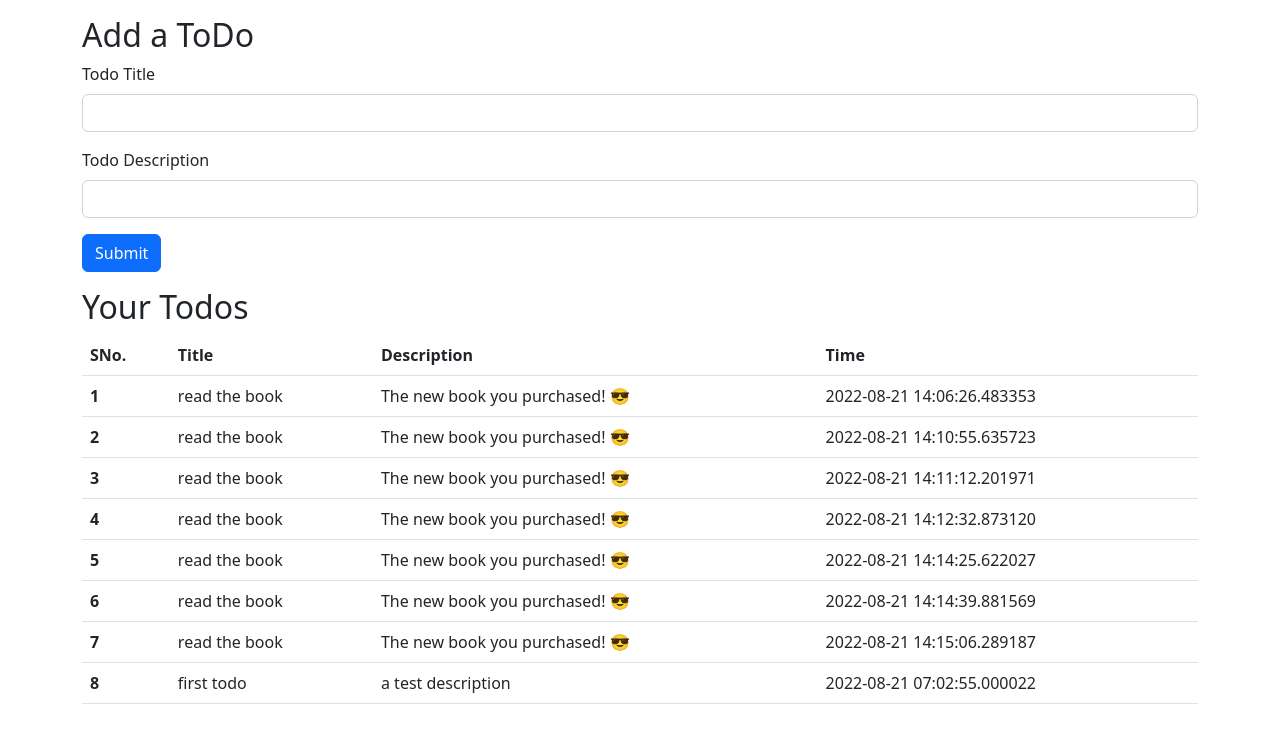
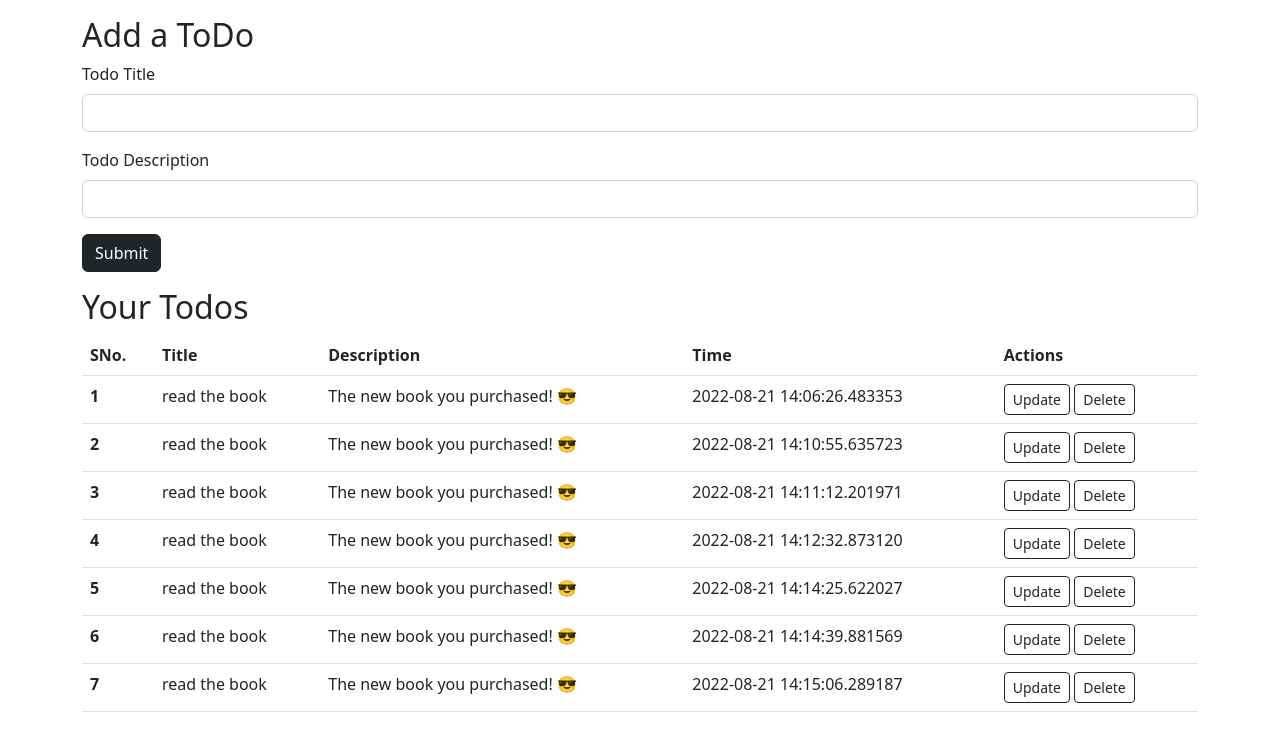
Before and after one commit to itsparasbisht/python-flask, a Flask app: page / in a window 1280 px wide. Shown: the part 56-800 px from the top of the page. Run offline with Flask 2, Linux system fonts and the light colour scheme; data comes from the database, SQL or seed files in the repository; both versions use the stored data as it was after the commit.

Commit message:
add todos

```diff
--- a/app.py
+++ b/app.py
@@ -1,6 +1,6 @@
 from datetime import datetime
-import json
-from flask import Flask, render_template
+from urllib import request
+from flask import Flask, render_template, request
 from flask_sqlalchemy import SQLAlchemy
 
 app = Flask(__name__)
@@ -17,21 +17,19 @@ class Todo(db.Model):
     def __repr__(self) -> str:
         return f"{self.id} {self.title}"
 
-@app.route('/')
-def hello_world():
-    record = Todo(title='first todo', description='a test description')
-    db.session.add(record)
-    db.session.commit()
+@app.route('/', methods=['GET', 'POST'])
+def show_todos():
+    if request.method == "POST":
+        title = request.form['title']
+        desc = request.form['desc']
+
+        record = Todo(title=title, description=desc)
+        db.session.add(record)
+        db.session.commit()
 
     allTodo = Todo.query.all()
     print(allTodo)
     return render_template('index.html', allTodo=allTodo)
 
-@app.route('/show-todos')
-def show_todos():
-    data = Todo.query.all()
-    print(data)
-    return "show todos"
-
 if __name__ == "__main__":
     app.run(debug=True, port=8000)
--- a/templates/index.html
+++ b/templates/index.html
@@ -12,7 +12,7 @@
 <body>
     <nav class="navbar navbar-expand-lg bg-light">
         <div class="container-fluid">
-            <a class="navbar-brand" href="#">MyToDo</a>
+            <a class="navbar-brand" href="/">MyToDo</a>
             <button class="navbar-toggler" type="button" data-bs-toggle="collapse"
                 data-bs-target="#navbarSupportedContent" aria-controls="navbarSupportedContent" aria-expanded="false"
                 aria-label="Toggle navigation">
@@ -54,16 +54,16 @@
 
     <div class="container my-3">
         <h2>Add a ToDo</h2>
-        <form>
+        <form action="/" method="POST">
             <div class="mb-3">
                 <label for="title" class="form-label">Todo Title</label>
-                <input type="text" class="form-control" id="title" aria-describedby="emailHelp">
+                <input type="text" class="form-control" name="title" id="title" aria-describedby="emailHelp">
             </div>
             <div class="mb-3">
                 <label for="desc" class="form-label">Todo Description</label>
-                <input type="text" class="form-control" id="exampleInputPassword1">
+                <input type="text" class="form-control" name="desc" id="desc">
             </div>
-            <button type="submit" class="btn btn-primary">Submit</button>
+            <button type="submit" class="btn btn-dark">Submit</button>
         </form>
     </div>
 
@@ -76,6 +76,7 @@
                     <th scope="col">Title</th>
                     <th scope="col">Description</th>
                     <th scope="col">Time</th>
+                    <th scope="col">Actions</th>
                 </tr>
             </thead>
             <tbody>
@@ -85,6 +86,10 @@
                     <td>{{todo.title}}</td>
                     <td>{{todo.description}}</td>
                     <td>{{todo.date_created}}</td>
+                    <td>
+                        <a href="/update/{{todo.id}}" type="button" class="btn btn-outline-dark btn-sm">Update</a>
+                        <a href="/delete/{{todo.id}}" type="button" class="btn btn-outline-dark btn-sm">Delete</a>
+                    </td>
                 </tr>
                 {% endfor %}
             </tbody>
```
Also changed, not shown: todo.db.
